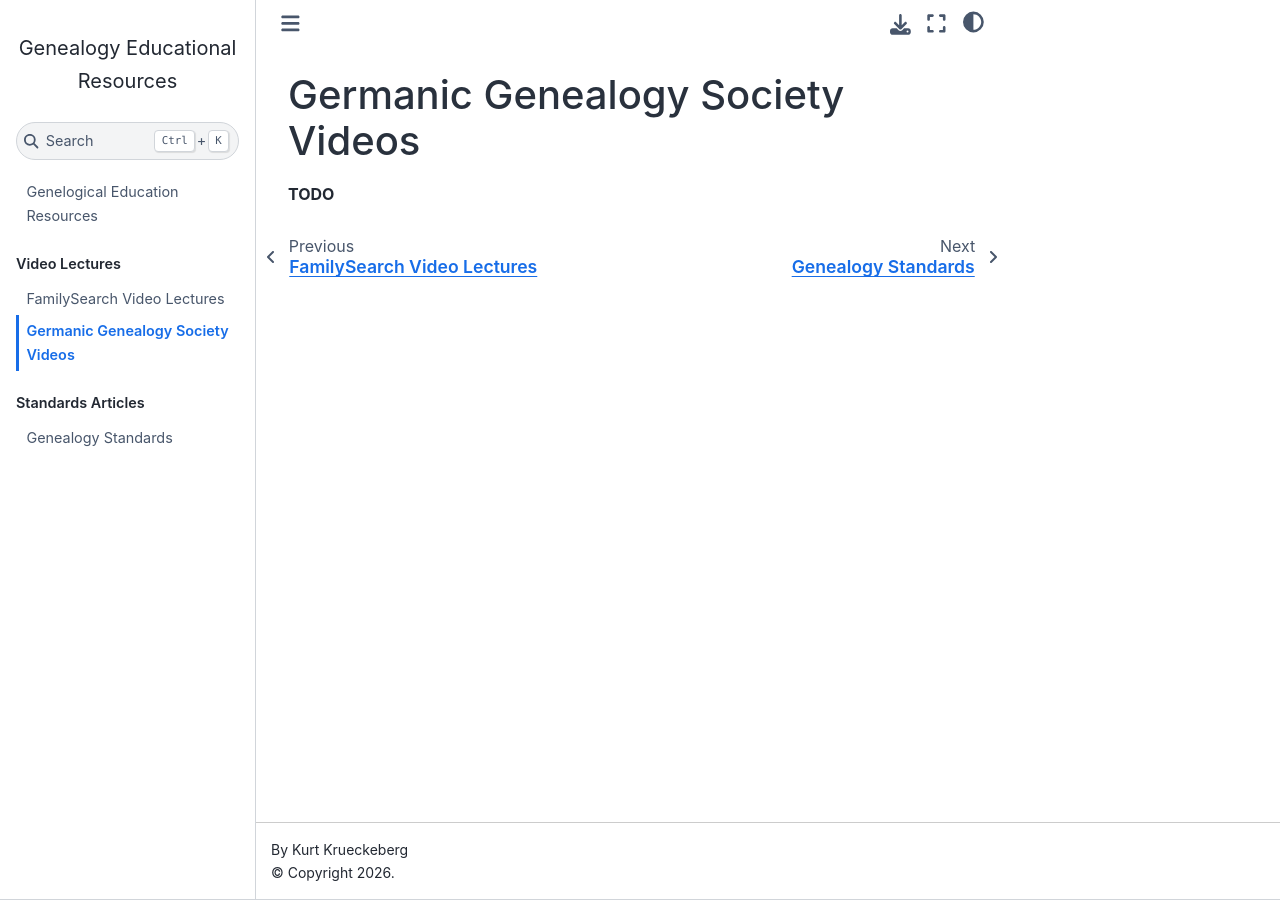
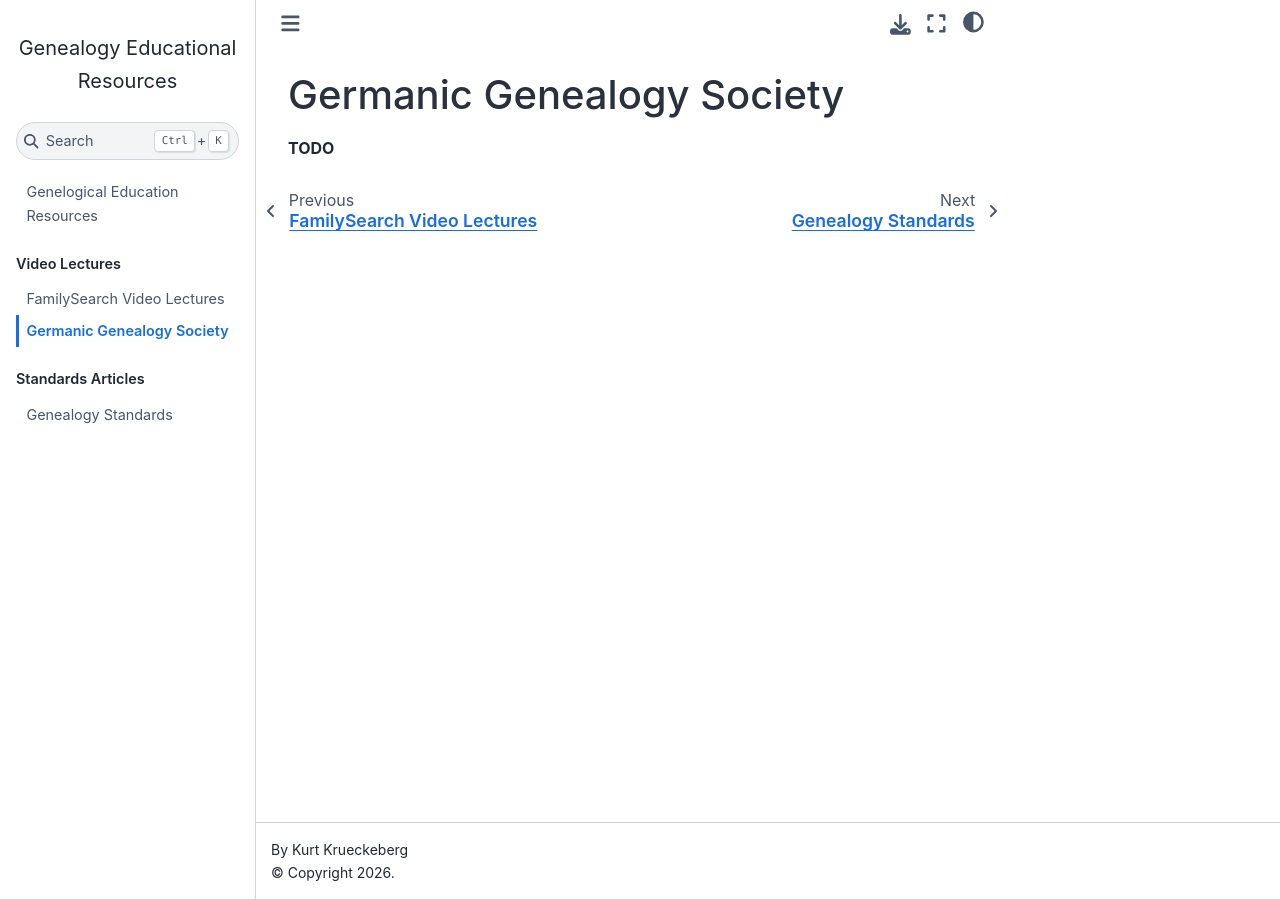
Before and after one commit to kurt-krueckeberg/sphinx-edu, a Jupyter Book: the page built from videos/ggs-videos.md, in a window 1280 px wide. Built offline with Jupyter Book 1.0.4 settings and Sphinx 7.4.7 and the Sphinx Book theme 1.1.4, drawn with Linux system fonts in a browser that asks for light colours.

Commit message:
Update files

```diff
--- a/videos/ggs-videos.md
+++ b/videos/ggs-videos.md
@@ -1,3 +1,3 @@
-# Germanic Genealogy Society Videos
+# Germanic Genealogy Society
 
 **TODO**
```
